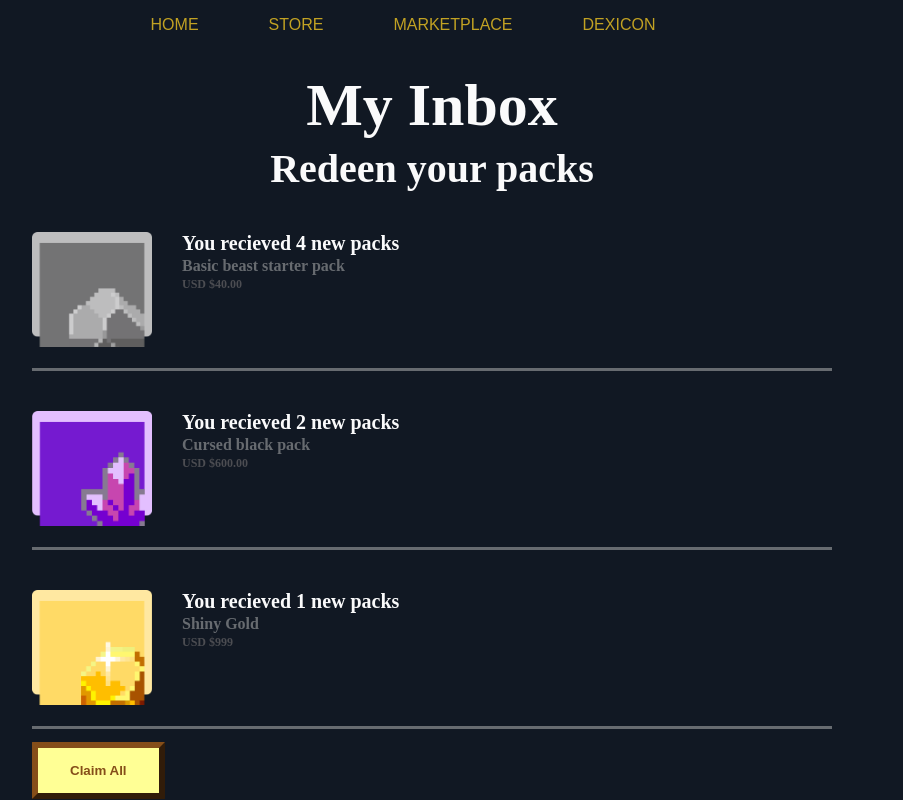
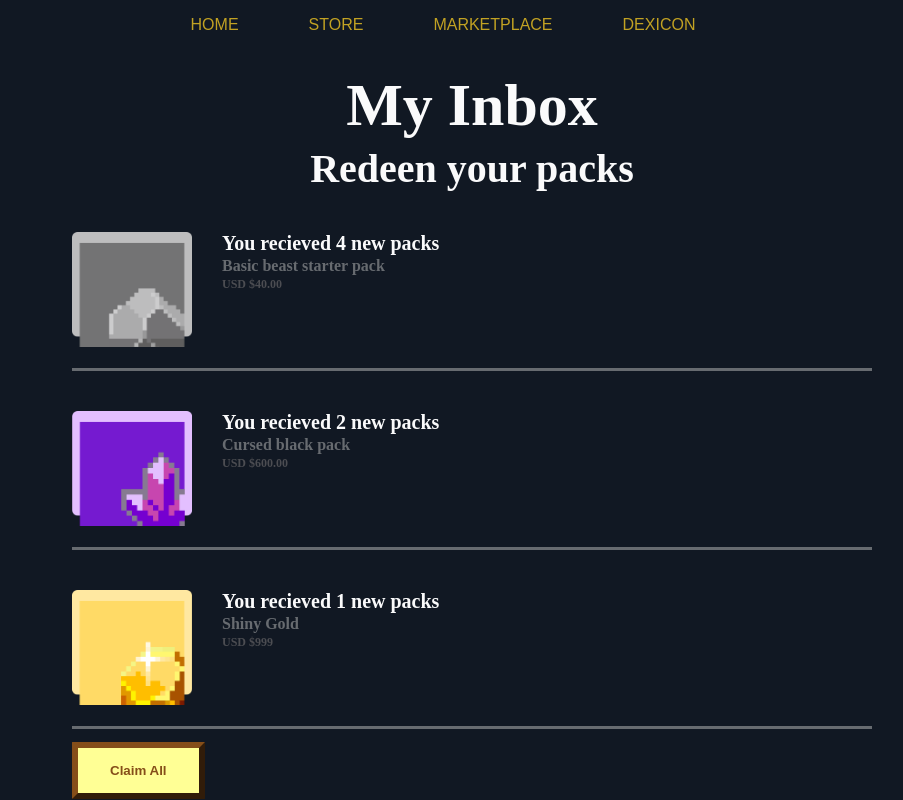
Before and after one commit to Stormo1088/Swoop-Code-Interview, a Next.js app in the folder with-styled-components-app/: page / in a window 1280 px wide. Shown: the whole page, without its empty margins (168-1071 px from the left). Built offline with nearby package versions, Linux system fonts and the light colour scheme.

Commit message:
container removed + centrering

```diff
--- a/with-styled-components-app/components/styles/ClaimButton.styled.tsx
+++ b/with-styled-components-app/components/styles/ClaimButton.styled.tsx
@@ -8,6 +8,7 @@ export const StyledClaimButton = styled.button`
     padding-left: 1px;
     padding-right: 1px;
     padding: 15px 32px;
+    min-width: max-content;
     background: ${({ theme }) => theme.colors.lightyellow};
     border-color: ${({ theme }) => theme.colors.brown};
     color: ${({ theme }) => theme.colors.brown};
--- a/with-styled-components-app/components/styles/Container.styled.tsx
+++ /dev/null
@@ -1,9 +0,0 @@
-import { text } from "node:stream/consumers";
-import styled from "styled-components";
-
-export const Container = styled.div`
-    flex-direction: column;
-    justify-content: center;
-    align-items: center;
-    max-width: 1200px;
-`;
--- a/with-styled-components-app/components/styles/Header.styled.tsx
+++ b/with-styled-components-app/components/styles/Header.styled.tsx
@@ -5,4 +5,5 @@ export const StyledHeader = styled.header`
     padding: 1em;
     color: ${({ theme }) => theme.colors.yellow};
     text-align: center;
+    min-width: 800px;
 `
--- a/with-styled-components-app/components/styles/Title.styled.tsx
+++ b/with-styled-components-app/components/styles/Title.styled.tsx
@@ -5,7 +5,7 @@ export const StyledTitle = styled.div`
     font-size: 20px;
     color: ${({ theme }) => theme.colors.white};
     text-align: center;
-    margin: 0em;
+    min-width: 800px;
 
     h1 {
         color: ${({ theme }) => theme.colors.white};
--- a/with-styled-components-app/pages/_app.tsx
+++ b/with-styled-components-app/pages/_app.tsx
@@ -5,6 +5,8 @@ const GlobalStyle = createGlobalStyle`
     margin: 0;
     padding: 0;
     box-sizing: border-box;
+    margin: auto;
+    max-width: 1200px;
     background: #111823;
     @font-face {
     font-family: "Pixelar";
--- a/with-styled-components-app/pages/index.tsx
+++ b/with-styled-components-app/pages/index.tsx
@@ -1,6 +1,5 @@
 import styled from 'styled-components'
 import Image from 'next/image';
-import { Container } from '../components/styles/Container.styled'
 import { StyledHeader } from '../components/styles/Header.styled';
 import { StyledButton } from '../components/styles/HeaderButton.styled';
 import { StyledTitle } from '../components/styles/Title.styled';
@@ -11,7 +10,6 @@ import { StyledClaimButton } from '../components/styles/ClaimButton.styled';
 export default function Home() {
   return (
     <>
-    <Container>
       <StyledHeader>
         <StyledButton>HOME</StyledButton>
         <StyledButton>STORE</StyledButton>
@@ -41,7 +39,6 @@ export default function Home() {
           <h3>USD $999</h3>
         </StyledPack>
         <StyledClaimButton>Claim All</StyledClaimButton>
-        </Container>
       </>
     );
 }
```
